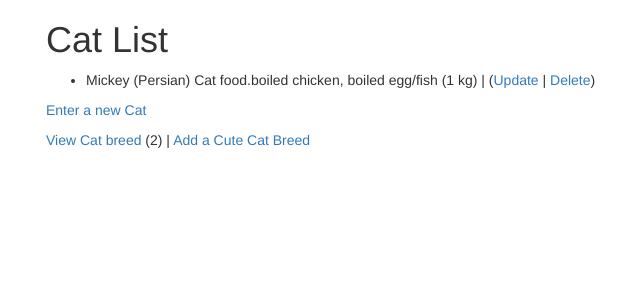
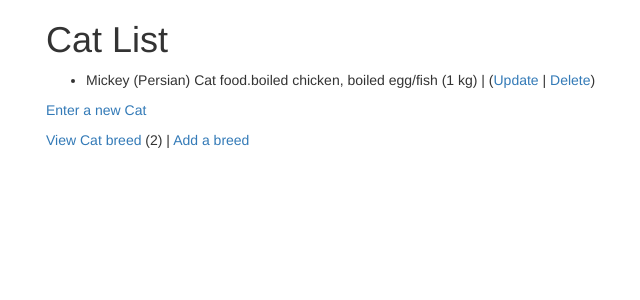
Before and after one commit to mstfmomin/django_projects, a Django app: page /cats/ in a window 1280 px wide. Shown: the part 52-352 px from the top of the page, without its empty margins (24-664 px from the left). Run offline with Django 3.2, Linux system fonts and the light colour scheme; a user stored in the database is signed in; data comes from the database, SQL or seed files in the repository; some libraries are stand-ins or nearby versions.

Commit message:
week 4 homework

```diff
--- a/mysite/cats/templates/cats/cat_list.html
+++ b/mysite/cats/templates/cats/cat_list.html
@@ -30,7 +30,7 @@
 
   <p>
   <a href="{% url 'cats:breed_list' %}">View Cat breed</a> ({{ breed_count }}) |
-    <a href="{% url 'cats:breed_entry' %}">Add a Cute Cat Breed</a>
+    <a href="{% url 'cats:breed_entry' %}">Add a breed</a>
   </p>
 
 {% endblock %}
--- a/mysite/home/templates/base_bootstrap.html
+++ b/mysite/home/templates/base_bootstrap.html
@@ -5,8 +5,10 @@
 <title>{% block title %}{{ settings.APP_NAME }}{% endblock %}</title>
 
 <!-- Replace this value (42-42) with the one provided by the autograder -->
+<meta name="dj4e" content="28ce9bc954876829eeb56ff46da8e1ab">
+
 <name="dj4e-code" content="42160129592490">
-<meta name="dj4e" content="28ce9bc954876829eeb56ff46da8e1ab">
+
 
 
 
```
